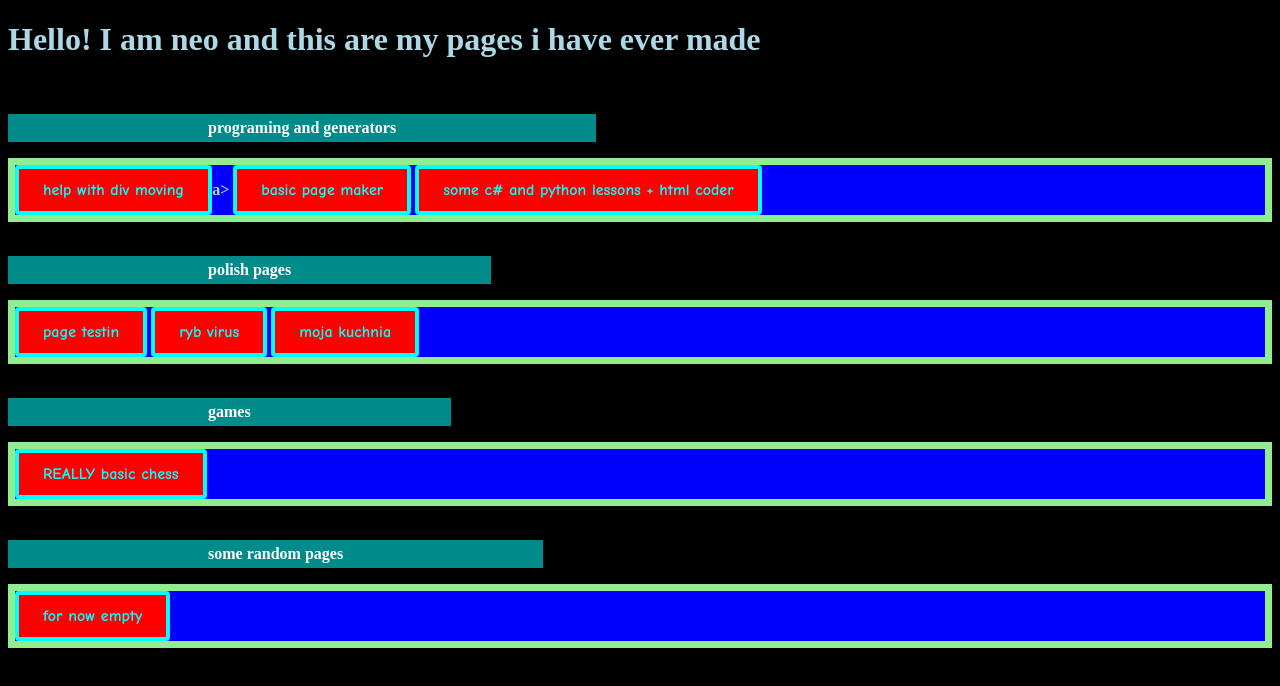
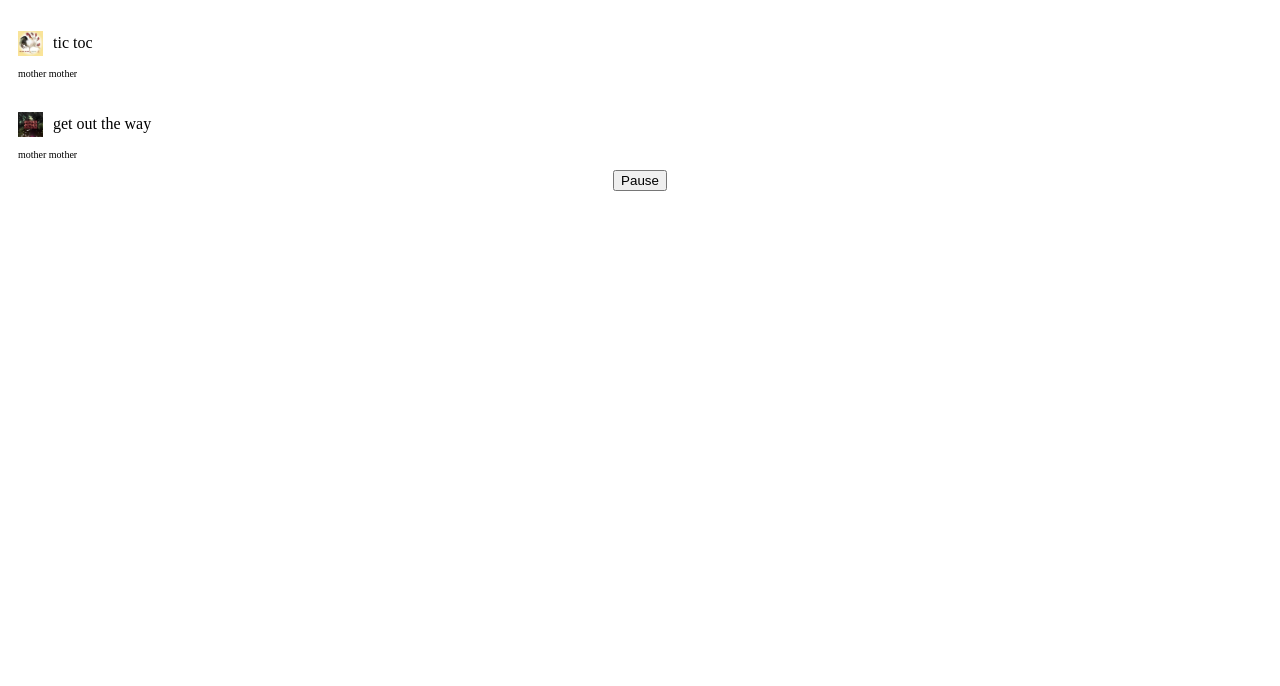
Before and after one commit to Neo-pages/Neo-pages.github.io, a plain HTML site: page index.html in a window 1280 px wide. Drawn offline with Linux system fonts and the light colour scheme.

Commit message:
Change the page

```diff
--- a/index.html
+++ b/index.html
@@ -1,82 +1,105 @@
 <!DOCTYPE html>
-
-<html>
+<html lang="en">
 <head>
-  <meta http-equiv="CONTENT-TYPE" content="text/html; charset=UTF-8">
-  <link rel="stylesheet" href="styles/style.css"/>
-  <title>landing site</title>
+    <meta charset="UTF-8">
+    <meta name="viewport" content="width=device-width, initial-scale=1.0">
+    <title>Toggle Text Color and Play Music</title>
     <style>
-  #textContainer {
-            text-align: center;
-            margin-bottom: 20px;
+        .text-div {
+            color: black;
+            cursor: pointer;
+            margin: 0; /* Remove margins */
+            padding: 10px; /* Optional padding for spacing */
+            display: inline-block; /* Align divs next to each other */
+            vertical-align: top; /* Align to top */
         }
-a{
-    font-weight: bold;
-    font-family: 'Comic Sans MS', sans-serif;
-    display: inline-block;
-    padding: 12px 24px;
-    font-size: 16px;
-    font-weight: bold;
-    text-align: center;
-    text-decoration: none;
-    background-color: red;
-    color: Cyan;
-    border: 4px solid cyan;
-    border-radius: 4px;
-    transition: background-color 0.3s ease;
+        .green {
+            color: green;
         }
-  body{
-    font-weight: bold;
-    background-color: black;
-    color: lightblue;
+        .author {
+            font-size: 10px;
+            color: black;
+            margin: 0;
+            padding: 0;
         }
-.group {
-  font-weight: bold;
-  color: white;
-  display: inline-block;
-  padding: 5px 200px;
-  background-color: darkcyan;
-  text-align: center;
+        .minibr {
+            display: block;
+            margin: 0; /* Remove margins */
+            line-height: 1;
         }
-a:hover {
-    background-color: #8b0000;
+        .content {
+            display: flex;
+            align-items: center; /* Align items vertically center */
         }
-  div {
-    border: 7px solid lightgreen;
-    background-color: blue;
+        .content img {
+            margin-right: 10px; /* Adjust space between image and text */
+        }
+        .allign{
+          display: flex;
+          align-items: center;
+          justify-content:center;
         }
     </style>
 </head>
 <body>
-  <h1>
-    Hello! I am neo and this are my pages i have ever made
-  </h1>
-  <br>
-  <p class="group">programing and generators</p>
-  <br>
-  <div>
-    <a href="tak.html">help with div moving</a>a>
-    <a href="pm.html">basic page maker</a>
-    <a href="https://ez-program.github.io">some c# and python lessons + html coder</a>
+    <div id="div1" class="text-div">
+        <div class="content">
+            <img src="tu.jpeg" width="25" height="25" alt="image">
+            <p>tic toc</p>
+        </div>
+        <p class="author">mother mother</p>
     </div>
   <br>
-  <p class="group">polish pages</p>
-  <br>
-  <div>
-    <a href="https://page-testin.github.io">page testin</a>
-    <a href="https://rybvirus.github.io">ryb virus</a>
-    <a href="https://moja-kuchnia.github.io">moja kuchnia</a>
+    <div id="div2" class="text-div">
+        <div class="content">
+            <img src="vgbt.jpeg" width="25" height="25" alt="image">
+            <p>get out the way</p>
+        </div>
+        <p class="author">mother mother</p>
     </div>
   <br>
-  <p class="group">games</p>
-  <br>
-  <div>
-    <a href="https://basic-chess.github.io">REALLY basic chess</a>
-  </div>
-  <br>
-  <p class="group">some random pages</p>
-  <div>
-    <a>for now empty</a>
-  </div>
+  <div class="allign"><button id="pauseButton">Pause</button></div>
+
+
+    <audio id="audio1" src="tt.mp3"></audio>
+    <audio id="audio2" src="gotw.mp3"></audio>
+
+    <script>
+        const div1 = document.getElementById('div1');
+        const div2 = document.getElementById('div2');
+        const audio1 = document.getElementById('audio1');
+        const audio2 = document.getElementById('audio2');
+        const pauseButton = document.getElementById('pauseButton');
+
+        function toggleColorAndPlaySound(clickedDiv, otherDiv, clickedAudio, otherAudio) {
+            clickedDiv.classList.add('green');
+            otherDiv.classList.remove('green');
+
+            if (!clickedAudio.paused) {
+                clickedAudio.pause();
+                clickedAudio.currentTime = 0;
+            }
+            clickedAudio.play();
+
+            otherAudio.pause();
+            otherAudio.currentTime = 0;
+        }
+
+        function pauseAllAudio() {
+            if (!audio1.paused) {
+                audio1.pause();
+            }
+            if (!audio2.paused) {
+                audio2.pause();
+            }
+            // Remove green class from both divs
+            div1.classList.remove('green');
+            div2.classList.remove('green');
+        }
+
+        div1.addEventListener('click', () => toggleColorAndPlaySound(div1, div2, audio1, audio2));
+        div2.addEventListener('click', () => toggleColorAndPlaySound(div2, div1, audio2, audio1));
+        pauseButton.addEventListener('click', pauseAllAudio);
+    </script>
 </body>
 </html>
```
Also changed, not shown: tu.jpeg (added), vgbt.jpeg (added), 2 other files. Lines whose indentation alone changed are shown as unchanged.
